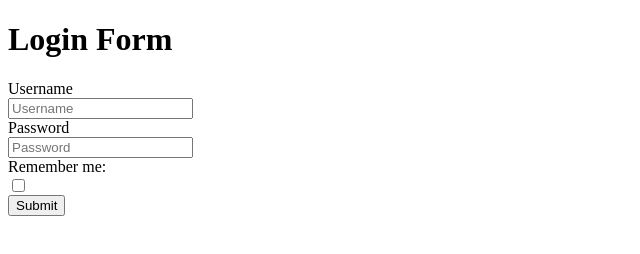
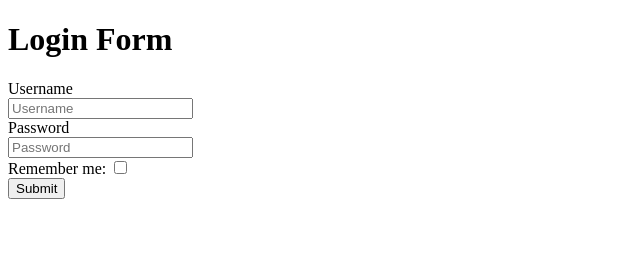
Before and after one commit to acciojob/remember-me-login-form-irfan-007, a website: page main.html in a window 1280 px wide. Shown: the whole page, without its empty margins (0-640 px from the left). Drawn offline with Linux system fonts and the light colour scheme.

Commit message:
created a submission

```diff
--- a/styles.css
+++ b/styles.css
@@ -5,3 +5,6 @@ form input{
 #existing{
 	display:none;
 }
+#checkbox{
+	display:inline;
+}
```
